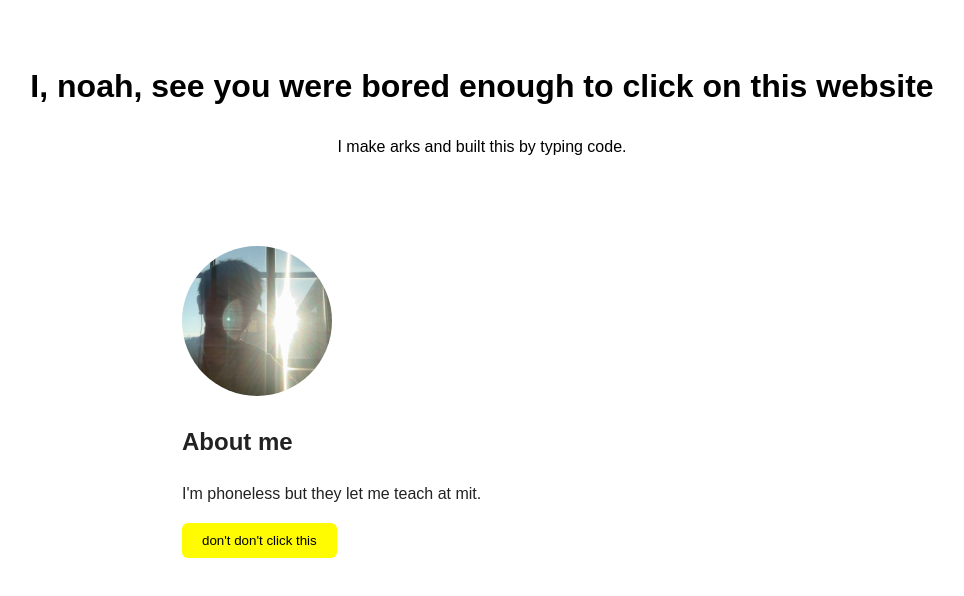
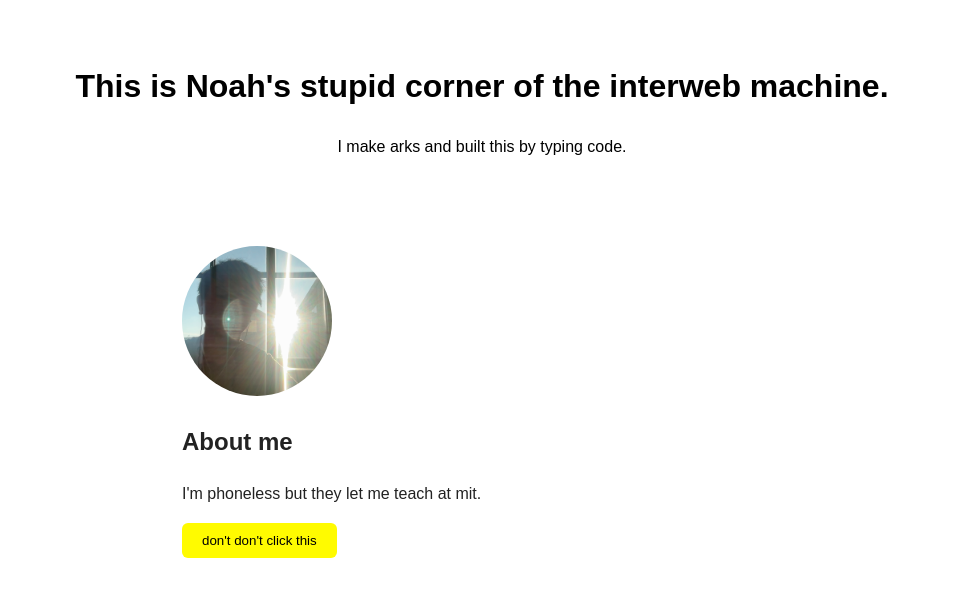
Before and after one commit to thermodynamically-beaverable/my-site, a plain HTML site: page index.html in a window 1280 px wide. Shown: the whole page, without its empty margins (158-1122 px from the left). Drawn offline with Linux system fonts and the light colour scheme; files whose address does not match are found by name.

Commit message:
Add files via upload

```diff
--- a/index.html
+++ b/index.html
@@ -8,7 +8,7 @@
 </head>
 <body>
   <header>
-    <h1>I, noah, see you were bored enough to click on this website</h1>
+    <h1>This is Noah's stupid corner of the interweb machine.</h1>
     <p>I make arks and built this by typing code.</p>
   </header>
 
```
